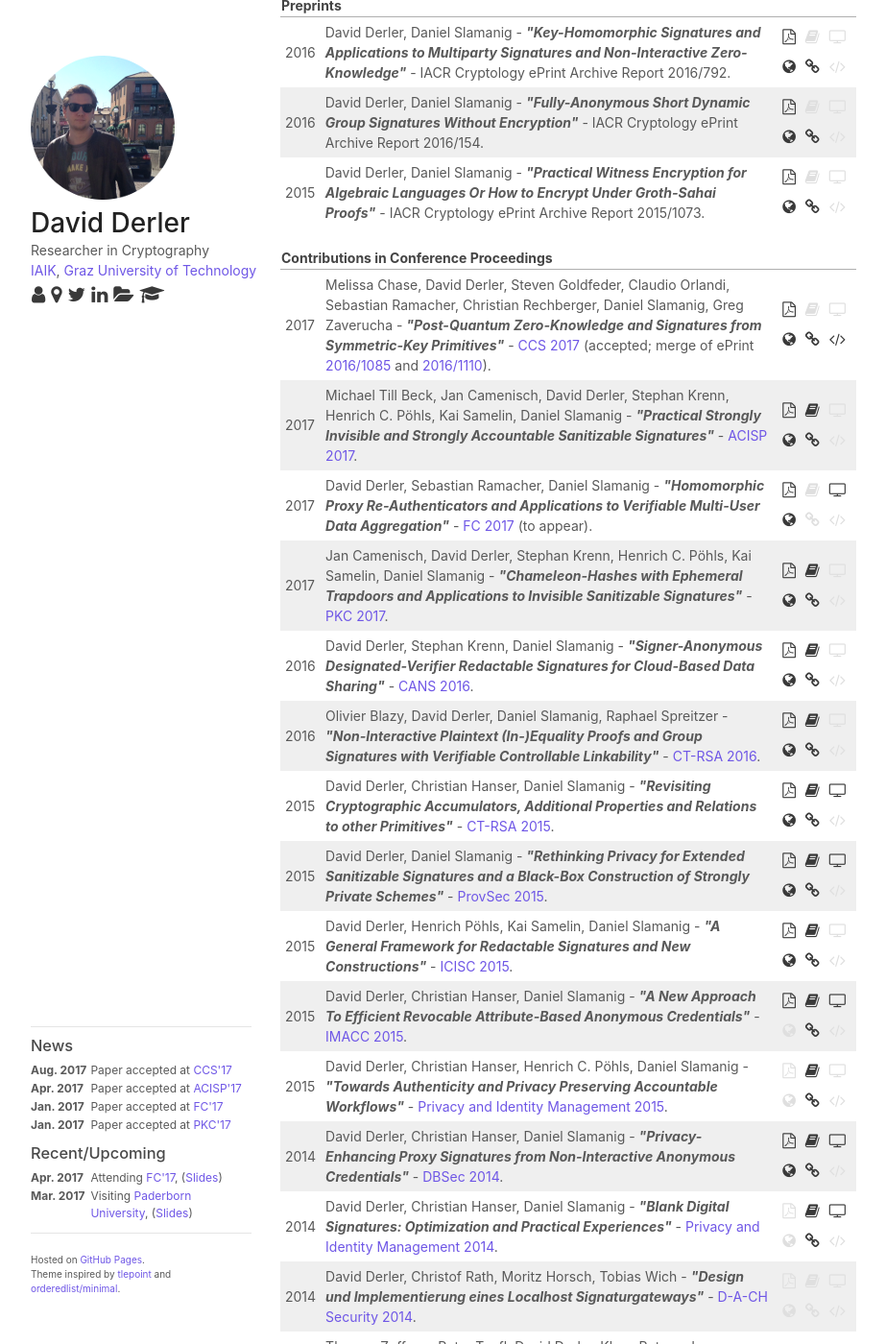
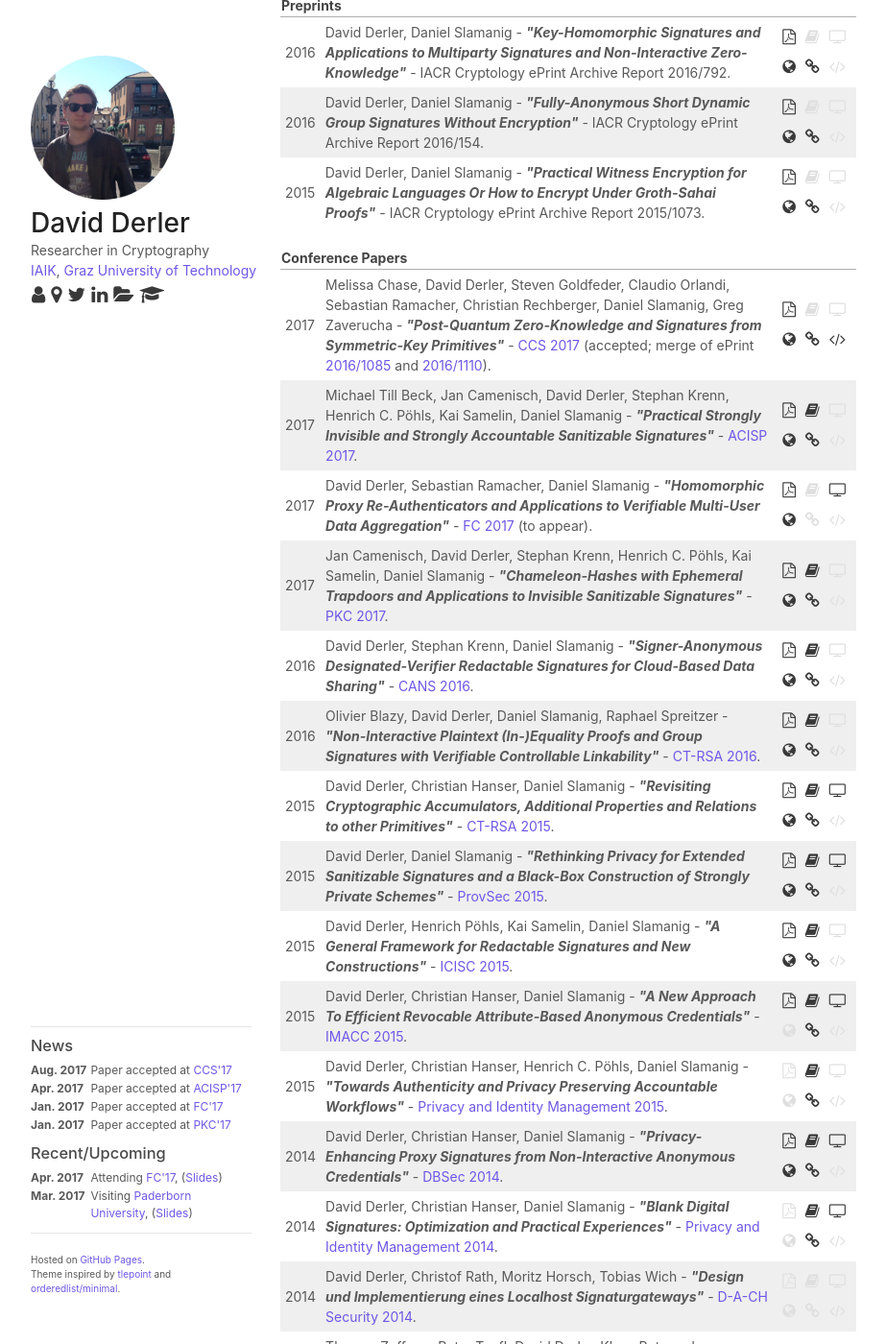
Before and after one commit to derlerd/derlerd.github.io, a Jekyll site: the page built from index.html, in a window 1280 px wide and 1400 px high, scrolled down 937 px. Shown: the whole window at 96% size, without its empty margins (178-1101 px from the left). Built offline with Jekyll 4.4.1, drawn with Linux system fonts in a browser that asks for light colours; some of the changed text lies outside the part shown.

Commit message:
updated category names

```diff
--- a/index.html
+++ b/index.html
@@ -21,7 +21,7 @@
 <table class="pubtable">
 
 <thead>
-  <tr><th colspan="3" >Contributions in Conference Proceedings</th></tr>
+  <tr><th colspan="3" >Conference Papers</th></tr>
 </thead>
 
 {% for post in site.proc reversed %}
@@ -35,7 +35,7 @@
 <table class="pubtable">
 
 <thead>
-  <tr><th colspan="3" >Articles</th></tr>
+  <tr><th colspan="3" >Journal Papers</th></tr>
 </thead>
 
 {% for post in site.articles reversed %}
```
